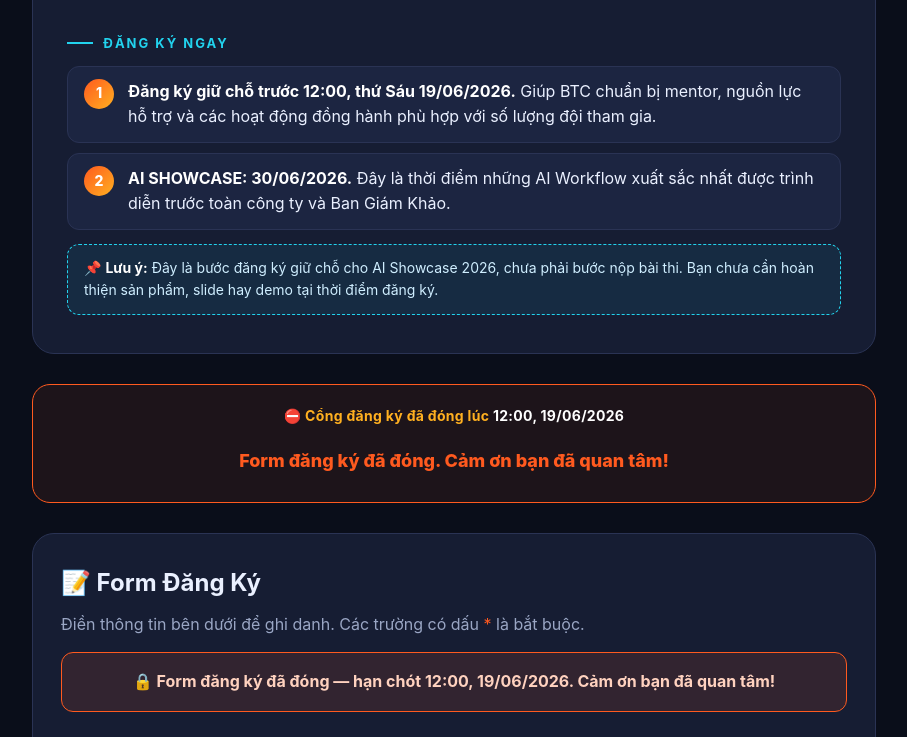
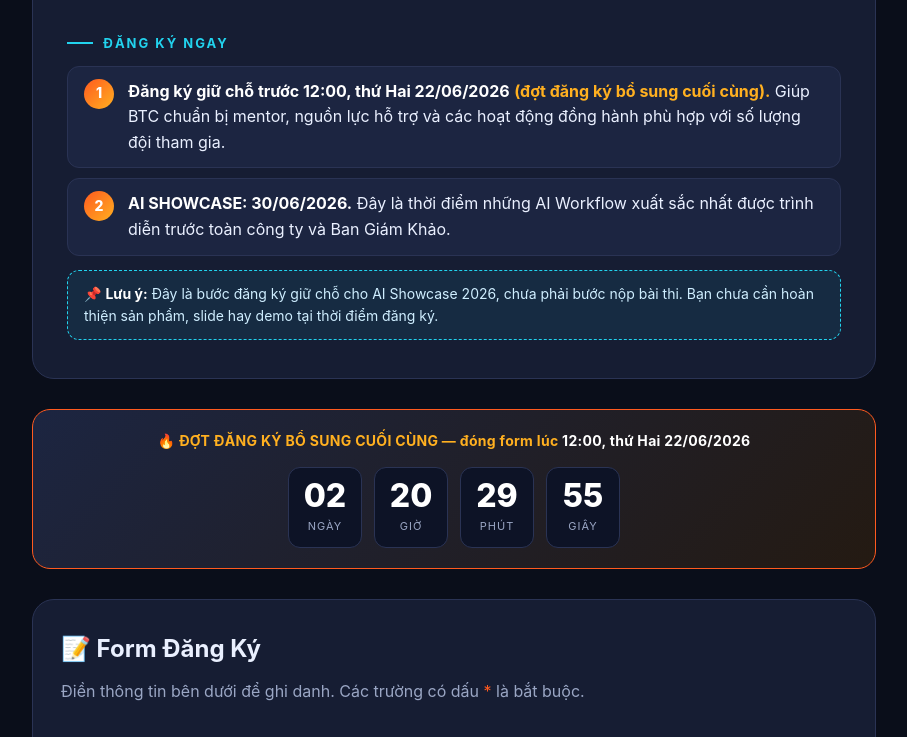
Before and after one commit to lucydinh04/aishowcase2026, a plain HTML site: page index.html in a window 1280 px wide. Shown: the part 2669-3406 px from the top of the page, without its empty margins (186-1093 px from the left). Drawn offline with Linux system fonts and the light colour scheme.

Commit message:
Update index.html

```diff
--- a/index.html
+++ b/index.html
@@ -226,7 +226,7 @@
 
     <div class="section-title">Đăng ký ngay</div>
     <div class="steps">
-      <div class="step"><div class="num">1</div><div><b>Đăng ký giữ chỗ trước 12:00, thứ Sáu 19/06/2026.</b> Giúp BTC chuẩn bị mentor, nguồn lực hỗ trợ và các hoạt động đồng hành phù hợp với số lượng đội tham gia.</div></div>
+      <div class="step"><div class="num">1</div><div><b>Đăng ký giữ chỗ trước 12:00, thứ Hai 22/06/2026</b> <span style="color:var(--accent2);font-weight:700">(đợt đăng ký bổ sung cuối cùng).</span> Giúp BTC chuẩn bị mentor, nguồn lực hỗ trợ và các hoạt động đồng hành phù hợp với số lượng đội tham gia.</div></div>
       <div class="step"><div class="num">2</div><div><b>AI SHOWCASE: 30/06/2026.</b> Đây là thời điểm những AI Workflow xuất sắc nhất được trình diễn trước toàn công ty và Ban Giám Khảo.</div></div>
     </div>
 
@@ -234,8 +234,8 @@
   </div>
 
   <!-- ===================== ĐẾM NGƯỢC HẠN ĐĂNG KÝ ===================== -->
-  <div class="countdown" id="countdown-card" data-deadline="2026-06-19T12:00:00+07:00">
-    <div class="cd-label" id="cd-label">⏰ Hạn đăng ký còn lại — đóng form lúc <b>12:00, thứ Sáu 19/06/2026</b></div>
+  <div class="countdown" id="countdown-card" data-deadline="2026-06-22T12:00:00+07:00">
+    <div class="cd-label" id="cd-label">🔥 ĐỢT ĐĂNG KÝ BỔ SUNG CUỐI CÙNG — đóng form lúc <b>12:00, thứ Hai 22/06/2026</b></div>
     <div class="cd-grid" id="cd-grid">
       <div class="cd-box"><span id="cd-d">00</span><small>Ngày</small></div>
       <div class="cd-box"><span id="cd-h">00</span><small>Giờ</small></div>
@@ -491,7 +491,7 @@
     var grid = document.getElementById('cd-grid');
     var label = document.getElementById('cd-label');
 
-    if (label) label.innerHTML = '⛔ Cổng đăng ký đã đóng lúc <b>12:00, 19/06/2026</b>';
+    if (label) label.innerHTML = '⛔ Cổng đăng ký đã đóng lúc <b>12:00, 22/06/2026</b>';
     if (grid) grid.innerHTML = '<div class="cd-expired">Form đăng ký đã đóng. Cảm ơn bạn đã quan tâm!</div>';
     if (card) card.classList.add('closed');
 
@@ -502,7 +502,7 @@
       var lock = document.createElement('div');
       lock.id = 'lockMsg';
       lock.style.cssText = 'background:rgba(255,90,31,.12);border:1px solid var(--accent);border-radius:12px;padding:16px;color:#ffd2bf;text-align:center;font-weight:700;margin:14px 0 18px';
-      lock.innerHTML = '🔒 Form đăng ký đã đóng — hạn chót 12:00, 19/06/2026. Cảm ơn bạn đã quan tâm!';
+      lock.innerHTML = '🔒 Form đăng ký đã đóng — hạn chót 12:00, 22/06/2026. Cảm ơn bạn đã quan tâm!';
       fc.insertBefore(lock, form || null);
     }
 
@@ -517,7 +517,7 @@
     var card = document.getElementById('countdown-card');
     if (!card) return;
 
-    var deadlineText = card.getAttribute('data-deadline') || '2026-06-19T12:00:00+07:00';
+    var deadlineText = card.getAttribute('data-deadline') || '2026-06-22T12:00:00+07:00';
     var deadline = new Date(deadlineText).getTime();
     var pad = function(n){ return String(n).padStart(2, '0'); };
 
```
